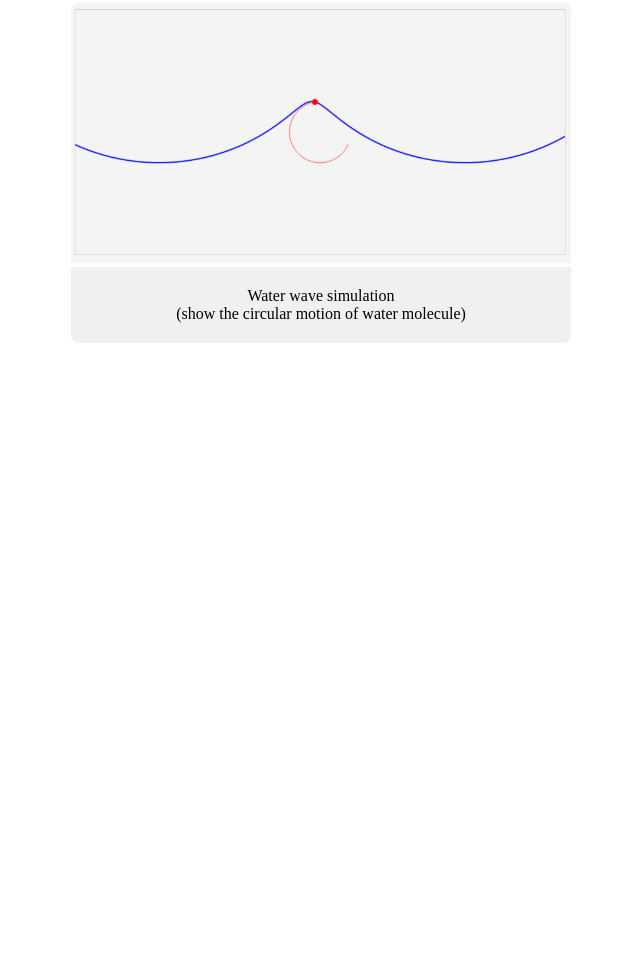
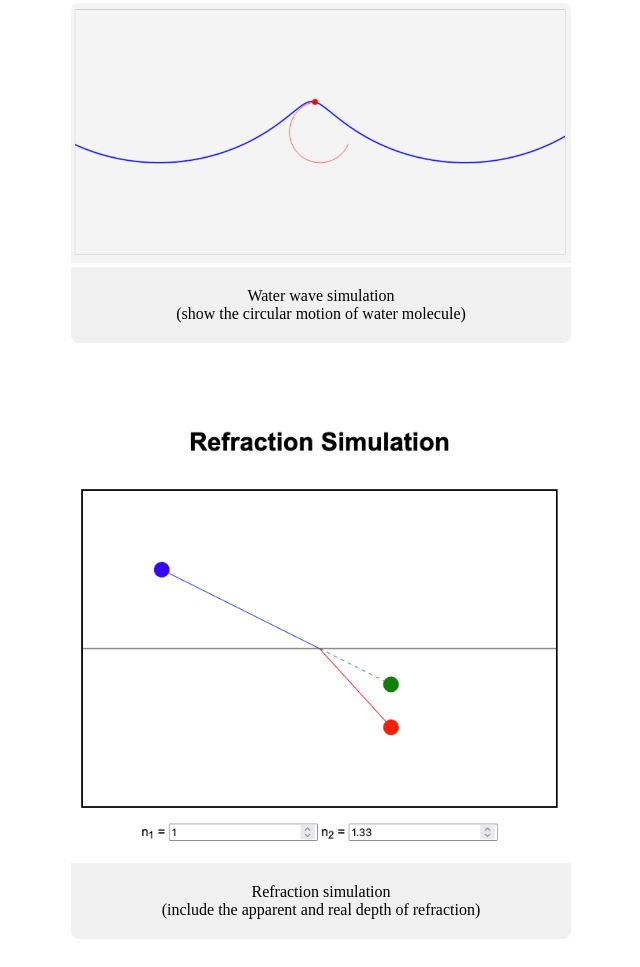
Before and after one commit to YunHsiuLu/yunhsiulu.github.io, a plain HTML site: page portfolio/index.html in a window 1280 px wide. Shown: the part 423-1390 px from the top of the page, without its empty margins (57-697 px from the left). Before the commit the page ends 800 px from the top, so only its background shows below. Drawn offline with Linux system fonts and the light colour scheme.

Commit message:
24/08/18 00:35:39 auto push

```diff
--- a/portfolio/index.html
+++ b/portfolio/index.html
@@ -23,6 +23,12 @@
                 <p>Water wave simulation<br>(show the circular motion of water molecule)</p>
             </a>
         </div>
+        <div class="gallery-item">
+            <a href="Refraction/index.html">
+                <img src="Refraction/preview.png">
+                <p>Refraction simulation<br>(include the apparent and real depth of refraction)</p>
+            </a>
+        </div>
 
         <!-- 更多作品可以在這裡加入 -->
     </div>
```
Also changed, not shown: portfolio/Refraction/index.html (renamed from portfolio/SightRealDepth/index.html), portfolio/Refraction/preview.png (added), portfolio/Refraction/script.js (renamed from portfolio/SightRealDepth/script.js).
